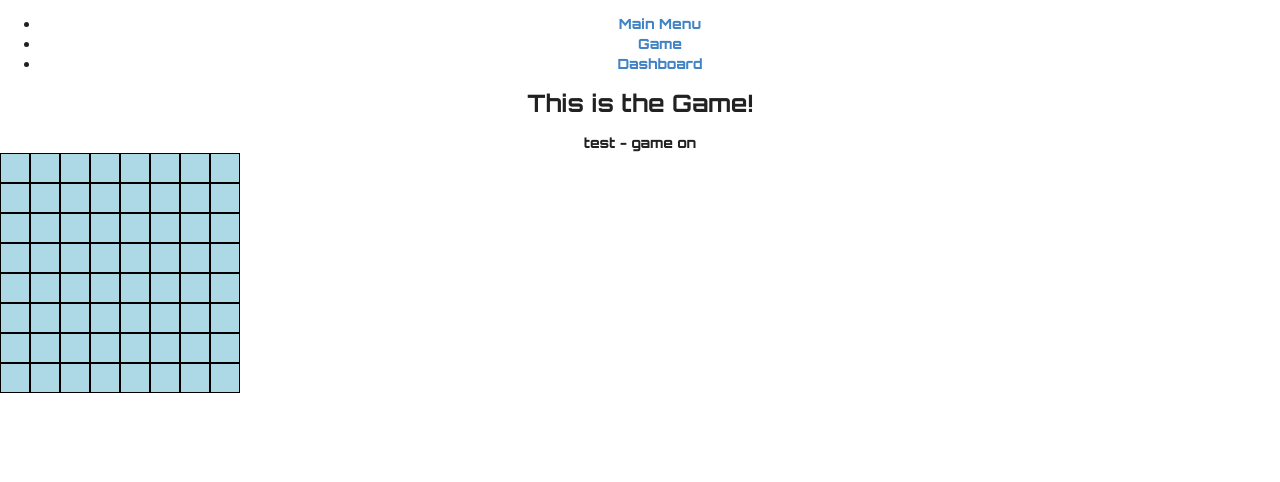
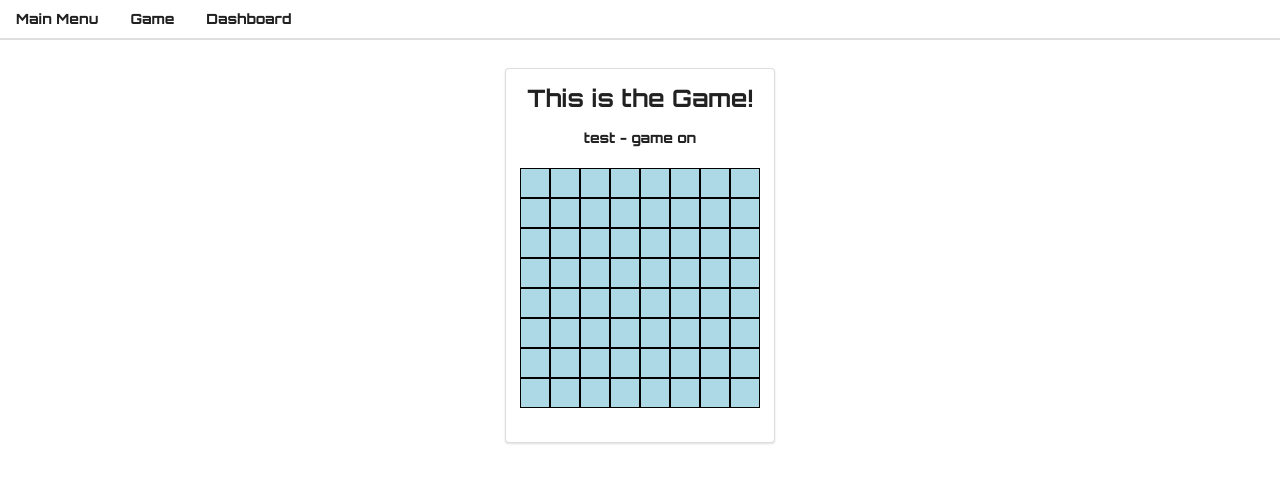
Before and after one commit to emilianofant/bomb-astic, a React (Create React App) app: page /game in a window 1280 px wide. Shown: the top 482 px of the page. Built offline with nearby package versions, Linux system fonts and the light colour scheme.

Commit message:
feat: added flag feature, and other changes

```diff
--- a/src/App.scss
+++ b/src/App.scss
@@ -36,3 +36,12 @@
     transform: rotate(360deg);
   }
 }
+
+.mainSegment {
+  height: 100%;
+  display: inline-block;
+}
+
+.ui.menu {
+  font-family: 'Orbitron';
+}
--- a/src/App.tsx
+++ b/src/App.tsx
@@ -9,19 +9,18 @@ function App(): JSX.Element {
     <AppProvider>
       <div className="App">
         <Router>
-          <div>
-            <ul>
-              <li>
-                <Link to="/">Main Menu</Link>
-              </li>
-              <li>
-                <Link to="/Game">Game</Link>
-              </li>
-              <li>
-                <Link to="/dashboard">Dashboard</Link>
-              </li>
-            </ul>
+          <div className="ui secondary pointing menu">
+            <Link to="/" className="item">
+              Main Menu
+            </Link>
+            <Link to="/Game" className="item">
+              Game
+            </Link>
+            <Link to="/dashboard" className="item">
+              Dashboard
+            </Link>
           </div>
+          <div className="ui segment mainSegment">
             <Switch>
               <Route exact path="/">
                 <MainMenu />
@@ -33,6 +32,7 @@ function App(): JSX.Element {
                 <Dashboard />
               </Route>
             </Switch>
+          </div>
         </Router>
       </div>
     </AppProvider>
--- a/src/index.scss
+++ b/src/index.scss
@@ -41,3 +41,10 @@ code {
   font-family: source-code-pro, Menlo, Monaco, Consolas, 'Courier New',
     monospace;
 }
+
+ul {
+  list-style-type: none;
+  margin-block: 0;
+  margin-inline: 0;
+  padding-inline-start: 0;
+}
--- a/src/modules/board/cell.tsx
+++ b/src/modules/board/cell.tsx
@@ -1,16 +1,19 @@
-import { FunctionComponent } from 'react';
+import { FunctionComponent, useEffect, useState } from 'react';
 import { BoardCell, squareContentTypes, Tuple } from '../core/types.d';
 
 interface ICellProps {
   boardCell: BoardCell;
   coordinate: Tuple;
   onRevealAction: (x: number, y: number) => void;
+  onFlagCell: (x: number, y: number) => void;
 }
 
 const Cell: FunctionComponent<ICellProps> = (props) => {
-  const { boardCell, coordinate, onRevealAction } = props;
+  const { boardCell, coordinate, onRevealAction, onFlagCell } = props;
 
   const onCellClick = () => {
+    if (boardCell.isFlagged) return;
+
     switch (boardCell.type) {
       case squareContentTypes.BOMB:
       case squareContentTypes.EMPTY:
@@ -22,9 +25,15 @@ const Cell: FunctionComponent<ICellProps> = (props) => {
     }
   };
 
+  const onCellRightClick = (event: any) => {
+    event.preventDefault();
+    onFlagCell(coordinate[0], coordinate[1]);
+  };
+
   return (
-    <div className="board_cell" onClick={onCellClick}>
+    <div className="board_cell" onClick={onCellClick} onContextMenu={onCellRightClick}>
       {boardCell.type === squareContentTypes.DISCOVERED ? props.boardCell.value : ''}
+      {boardCell.isFlagged ? 'F' : ''}
     </div>
   );
 };
--- a/src/modules/board/container/board.scss
+++ b/src/modules/board/container/board.scss
@@ -1,4 +1,12 @@
 .board {
+  display: flex;
+  flex-direction: column;
+
+  &_wrapper {
+    margin: 20px auto;
+    display: inline-block;
+  }
+
   &_row {
     display: flex;
   }
--- a/src/modules/board/container/board.tsx
+++ b/src/modules/board/container/board.tsx
@@ -17,6 +17,11 @@ const GameContainer: FunctionComponent = () => {
     setBoard({ ...updatedBoard });
   };
 
+  const handleOnFlagCell = (x: number, y: number) => {
+    game.toggleFlaggedCell(x, y, board);
+    setBoard({ ...board });
+  };
+
   useEffect(() => {
     setIsRunning(game.getIsRunning());
     if (!hasInit) {
@@ -27,13 +32,13 @@ const GameContainer: FunctionComponent = () => {
   }, [game, board, hasInit]);
 
   return (
-    <div>
+    <div className="board">
       <h2>This is the Game!</h2>
       <span>
         {appContext.message} - {isRunning ? 'game on' : 'game over'}
       </span>
       {board.length > 0 ? (
-        <div>
+        <div className="board_wrapper">
           {board.map((r) => {
             return (
               <div key={board.indexOf(r)} className="board_row">
@@ -43,6 +48,7 @@ const GameContainer: FunctionComponent = () => {
                     coordinate={[r.indexOf(c), board.indexOf(r)]}
                     key={r.indexOf(c)}
                     onRevealAction={handleOnRevealAction}
+                    onFlagCell={handleOnFlagCell}
                   ></Cell>
                 ))}
                 <br />
--- a/src/modules/core/game.ts
+++ b/src/modules/core/game.ts
@@ -166,6 +166,17 @@ class Game {
 
     return { bombsCount, bombsPositions, emptyPositions };
   }
+  /**
+   * Function to flag a specific cell.
+   *
+   * @param  {number} x     The x axis coordinate.
+   * @param  {number} y     The y axis coordinate.
+   * @param  {Board} board  The current board.
+   * @todo: create tests for this spec.
+   */
+  toggleFlaggedCell(x: number, y: number, board: Board): void {
+    board[y][x].isFlagged = !board[y][x].isFlagged;
+  }
 }
 
 export default Game;
--- a/src/modules/core/types.d.ts
+++ b/src/modules/core/types.d.ts
@@ -3,6 +3,7 @@ export type Board = Array<Array<BoardCell>>;
 export type BoardCell = {
   type: squareContentTypes;
   value: number | null;
+  isFlagged: boolean;
 };
 
 export type Tuple = Array<number>;
--- a/src/modules/mainMenu/container/mainMenu.tsx
+++ b/src/modules/mainMenu/container/mainMenu.tsx
@@ -4,7 +4,10 @@ class MainMenu extends React.PureComponent {
   render(): JSX.Element {
     return (
       <div>
-        <h2>This is the Main Menu!</h2>
+        <h2>Main Menu</h2>
+        <ul>
+          <li>New Game</li>
+        </ul>
       </div>
     );
   }
```
Lines whose indentation alone changed are shown as unchanged.
